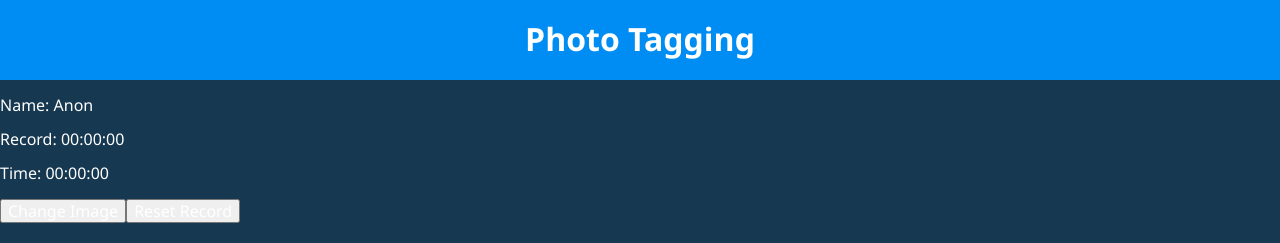
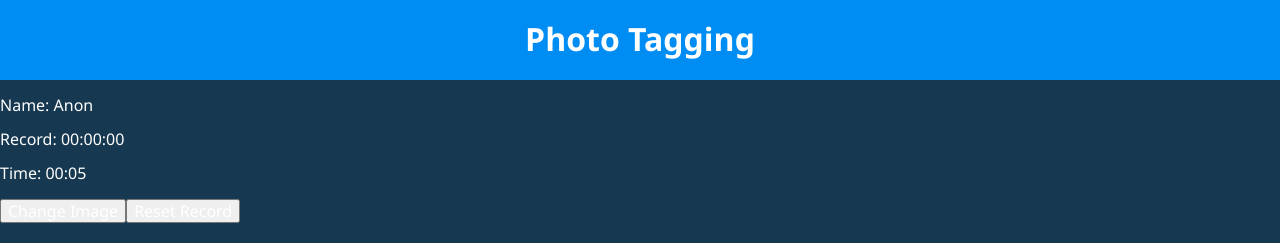
Before and after one commit to cesar-a-delacruz/photo-tagging, a React (Vite) app in the folder client/: page / in a window 1280 px wide. Shown: the top 243 px of the page. Built offline with nearby package versions, Linux system fonts and the light colour scheme.

Commit message:
feat(client): set Timer component

```diff
--- /dev/null
+++ b/client/src/components/Timer.jsx
@@ -0,0 +1,28 @@
+import { useRef, useState } from "react";
+
+export default function Timer() {
+  const [time, setTime] = useState("");
+  const start = useRef(new Date().valueOf());
+  setInterval(() => {
+    let timeString = new Date(
+      new Date().valueOf() - start.current,
+    ).toLocaleTimeString();
+
+    const timeStart = timeString.substring(0, timeString.indexOf(":") + 1);
+    const timeEnd = timeString.substring(
+      timeString.lastIndexOf(" "),
+      timeString.length,
+    );
+
+    timeString = timeString.replace(timeStart, "").replace(timeEnd, "");
+    setTime(timeString);
+  }, 1000);
+
+  return (
+    <div className="time">
+      <p>
+        Time: <span>{time}</span>
+      </p>
+    </div>
+  );
+}
--- a/client/src/pages/Game.jsx
+++ b/client/src/pages/Game.jsx
@@ -1,5 +1,6 @@
 import Target from "@/components/Target";
 import Dialog from "@/components/Dialog";
+import Timer from "@/components/Timer";
 import useGame from "@/hooks/useGame";
 import { useState, useRef } from "react";
 
@@ -22,11 +23,7 @@ export default function Game() {
               Record: <span>00:00:00</span>
             </p>
           </div>
-          <div className="time">
-            <p>
-              Time: <span>00:00:00</span>
-            </p>
-          </div>
+          <Timer />
         </div>
         <div className="options">
           <button onClick={(e) => (imageDialog.current.open = true)}>
```
